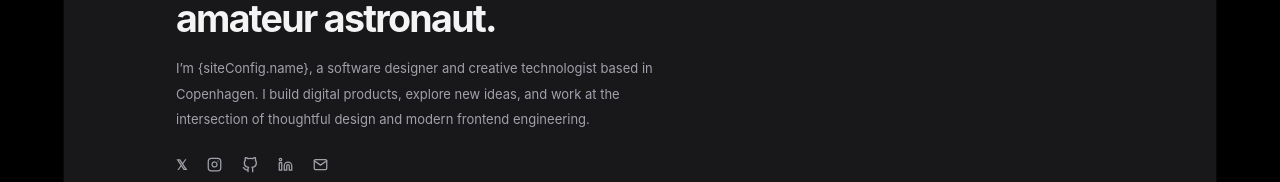
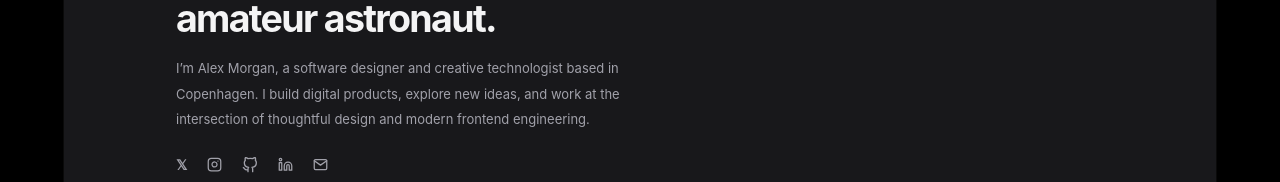
Before and after one commit to Amirsaboor/PersonalWebsite, a Next.js app: page /PersonalWebsite/ in a window 1280 px wide. Shown: the part 160-342 px from the top of the page. Built offline with nearby package versions, Linux system fonts and the light colour scheme.

Commit message:
Fix dynamic profile name interpolation on homepage

```diff
--- a/src/components/HomePage.jsx
+++ b/src/components/HomePage.jsx
@@ -43,7 +43,7 @@ export default function Home() {
           {isFa ? 'طراح نرم‌افزار، سازنده محصولات دیجیتال و کاوشگر ایده‌های تازه.' : 'Software designer, founder, and amateur astronaut.'}
         </h1>
         <p className="mt-4 max-w-[32rem] text-[13px] leading-[1.95] text-zinc-600 dark:text-zinc-400">
-          {isFa ? 'من {siteConfig.name} هستم؛ مهندس فرانت‌اند و طراح محصول دیجیتال در کپنهاگ. تجربه‌های دیجیتال می‌سازم و به نقطه تلاقی طراحی دقیق و مهندسی مدرن فرانت‌اند علاقه دارم.' : 'I’m {siteConfig.name}, a software designer and creative technologist based in Copenhagen. I build digital products, explore new ideas, and work at the intersection of thoughtful design and modern frontend engineering.'}
+          {isFa ? `من ${siteConfig.name} هستم؛ مهندس فرانت‌اند و طراح محصول دیجیتال در کپنهاگ. تجربه‌های دیجیتال می‌سازم و به نقطه تلاقی طراحی دقیق و مهندسی مدرن فرانت‌اند علاقه دارم.` : `I’m ${siteConfig.name}, a software designer and creative technologist based in Copenhagen. I build digital products, explore new ideas, and work at the intersection of thoughtful design and modern frontend engineering.`}
         </p>
         <div className="mt-5 flex items-center gap-5 text-zinc-500 dark:text-zinc-400">
           <a href={siteConfig.social.x} aria-label="X profile" className="transition hover:text-zinc-950 dark:hover:text-white"><span className="text-sm font-semibold">𝕏</span></a>
```
